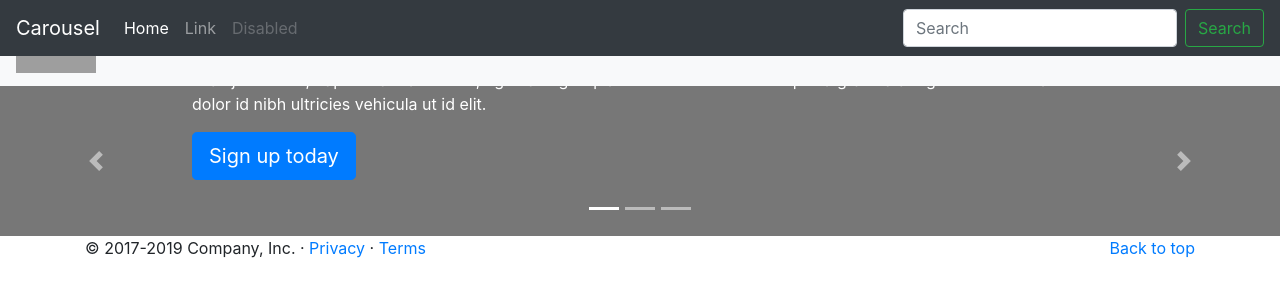
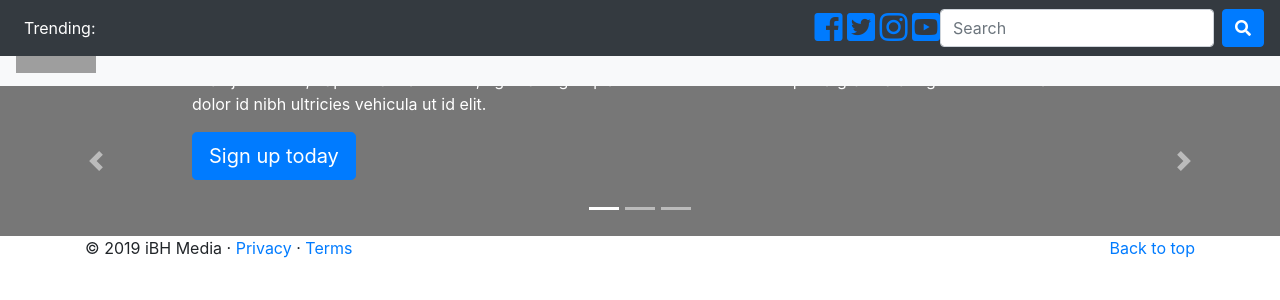
Before and after one commit to ibh-media/ibhmedia-website, a Django app: page / in a window 1280 px wide. Shown: the top 300 px of the page. Run offline with Django 3.2, Linux system fonts and the light colour scheme; some libraries are stand-ins or nearby versions; grey boxes are pictures that could not be loaded.

Commit message:
added social icons

```diff
--- a/templates/index.html
+++ b/templates/index.html
@@ -20,6 +20,10 @@
   <script src="https://stackpath.bootstrapcdn.com/bootstrap/4.3.1/js/bootstrap.min.js" integrity="sha384-JjSmVgyd0p3pXB1rRibZUAYoIIy6OrQ6VrjIEaFf/nJGzIxFDsf4x0xIM+B07jRM"
     crossorigin="anonymous"></script>
 
+  <!-- Icons -->
+  <link rel="stylesheet" href="https://use.fontawesome.com/releases/v5.7.2/css/all.css" integrity="sha384-fnmOCqbTlWIlj8LyTjo7mOUStjsKC4pOpQbqyi7RrhN7udi9RwhKkMHpvLbHG9Sr"
+    crossorigin="anonymous">
+
   <!-- Static css styles -->
   <link href="{% static 'css/styles.css' %}" rel="stylesheet">
 </head>
@@ -27,26 +31,21 @@
 <body>
   <header>
     <nav class="navbar navbar-expand-md navbar-dark fixed-top bg-dark">
-      <a class="navbar-brand" href="#">Carousel</a>
-      <button class="navbar-toggler" type="button" data-toggle="collapse" data-target="#navbarCollapse" aria-controls="navbarCollapse"
-        aria-expanded="false" aria-label="Toggle navigation">
-        <span class="navbar-toggler-icon"></span>
-      </button>
       <div class="collapse navbar-collapse" id="navbarCollapse">
         <ul class="navbar-nav mr-auto">
           <li class="nav-item active">
-            <a class="nav-link" href="#">Home <span class="sr-only">(current)</span></a>
-          </li>
-          <li class="nav-item">
-            <a class="nav-link" href="#">Link</a>
-          </li>
-          <li class="nav-item">
-            <a class="nav-link disabled" href="#">Disabled</a>
+            <span class="nav-link" href="#">Trending:</span>
           </li>
         </ul>
-        <form class="form-inline mt-2 mt-md-0" action="/">
+        <div class="social-icons">
+          <a href="https://www.facebook.com/ibhtv"><i class="fab fa-facebook-square fa-2x"></i></a>
+          <a href="https://twitter.com/"><i class="fab fa-twitter-square fa-2x"></i></a>
+          <a href="https://www.instagram.com/"><i class="fab fa-instagram fa-2x"></i></a>
+          <a href="http://youtube.com/"><i class="fab fa-youtube-square fa-2x"></i></a>
+        </div>
+        <form class="form-inline mt-2 mt-md-0" action="/" method="GET">
           <input class="form-control mr-sm-2" type="text" placeholder="Search" aria-label="Search">
-          <button class="btn btn-outline-success my-2 my-sm-0" type="submit">Search</button>
+          <button class="btn btn-primary my-2 my-sm-0" type="submit"><i class="fas fa-search"></i></button>
         </form>
       </div>
     </nav>
@@ -63,7 +62,16 @@
     <div class="collapse navbar-collapse collapse w-100 order-3 dual-collapse2" id="navbarText">
       <ul class="navbar-nav ml-auto">
         <li class="nav-item">
-                  <a class="nav-link" href="about">About</a>
+          <a class="nav-link" href=""><b>TV</b></a>
+        </li>
+        <li class="nav-item">
+          <a class="nav-link" href=""><b>MOVIES</b></a>
+        </li>
+        <li class="nav-item">
+          <a class="nav-link" href=""><b>VIDEOS ON DEMAND</b></a>
+        </li>
+        <li class="nav-item">
+          <a class="nav-link" href=""><b>PODCASTS</b></a>
         </li>
       </ul>
     </div>
@@ -132,7 +140,7 @@
     <!-- FOOTER -->
     <footer class="container">
       <p class="float-right"><a href="#">Back to top</a></p>
-      <p>&copy; 2017-2019 Company, Inc. &middot; <a href="#">Privacy</a> &middot; <a href="#">Terms</a></p>
+      <p>&copy; 2019 iBH Media &middot; <a href="#">Privacy</a> &middot; <a href="#">Terms</a></p>
     </footer>
 
   </main>
```
Lines whose indentation alone changed are shown as unchanged.
